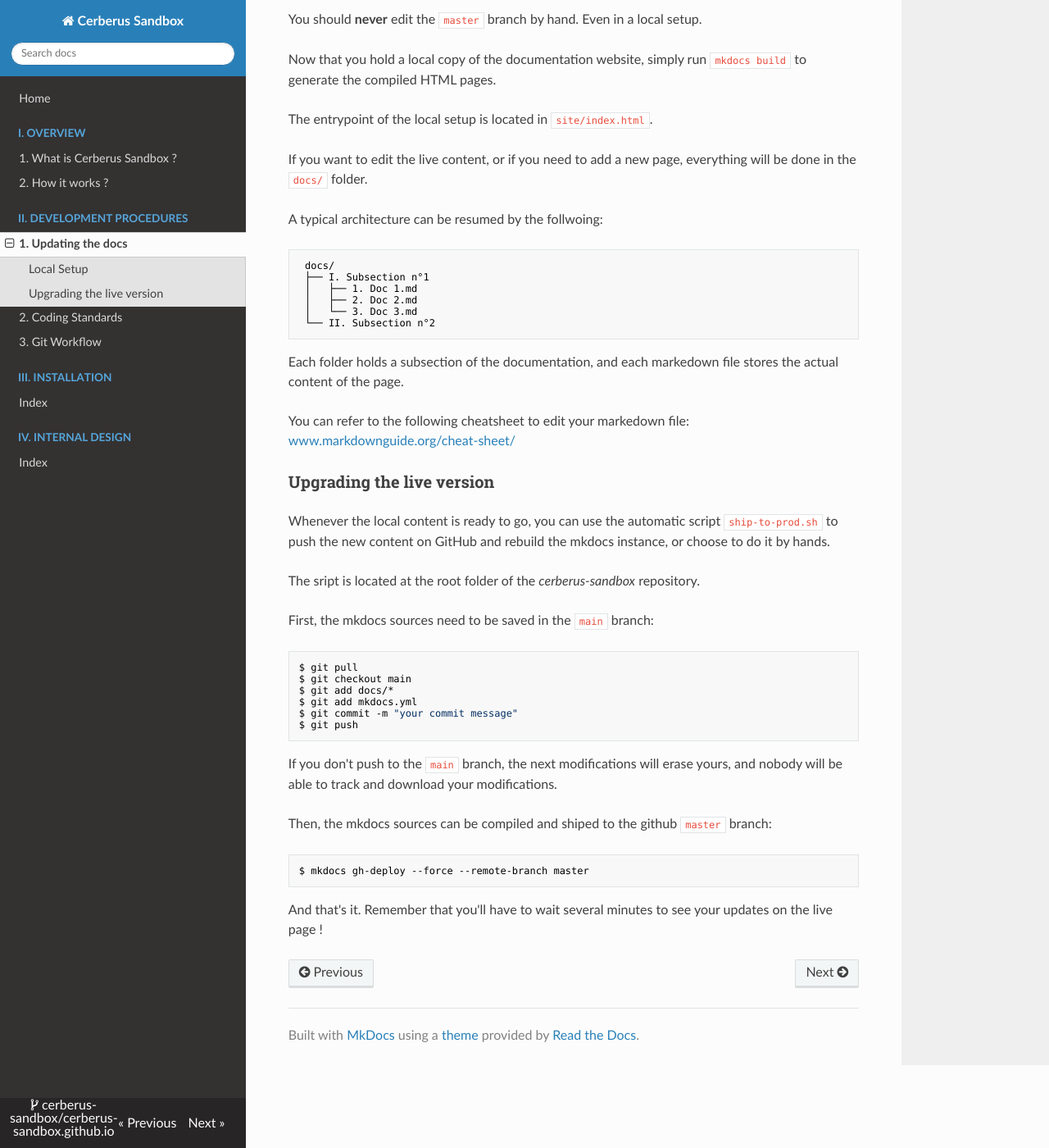
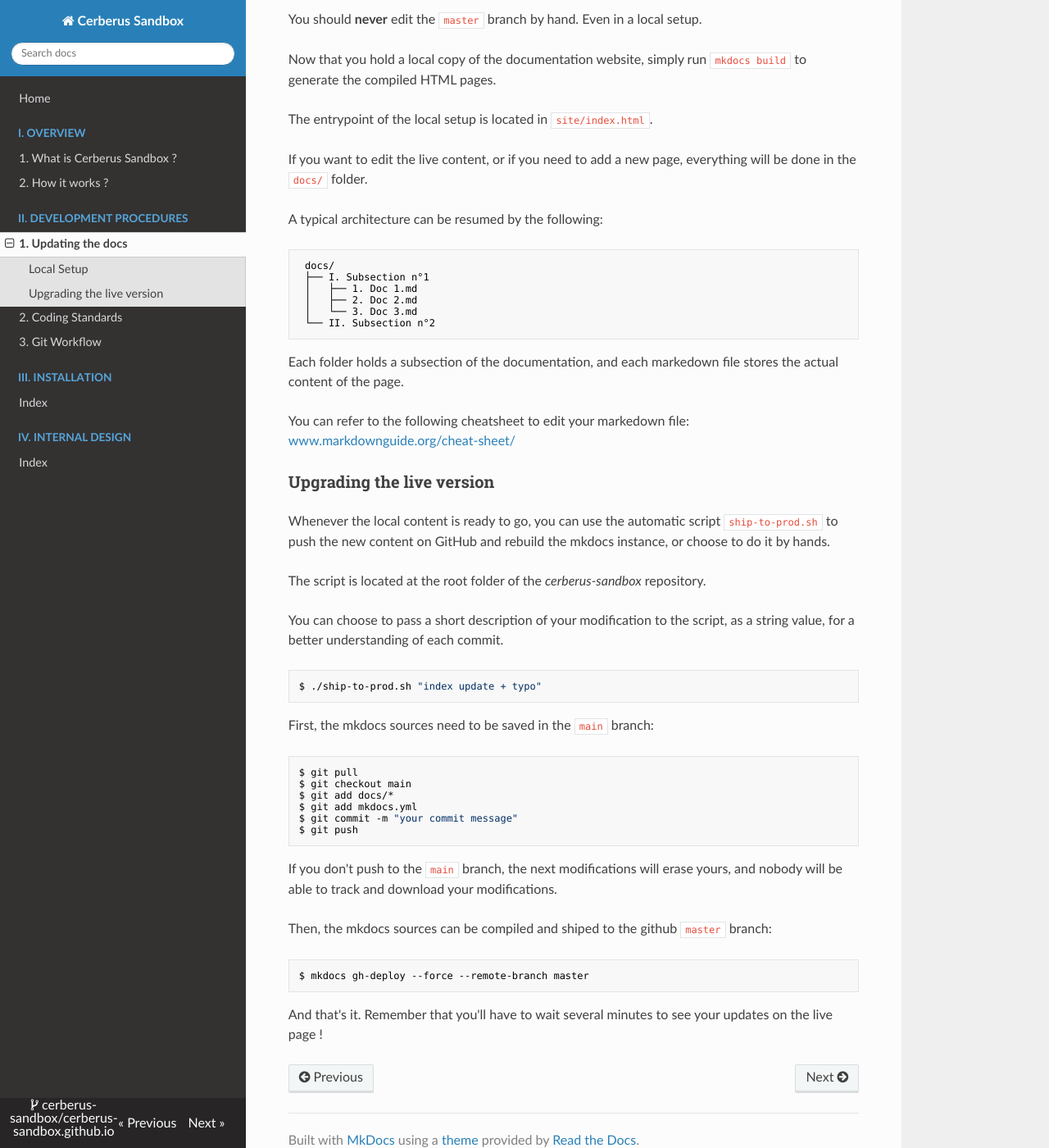
Before and after one commit to Cerberus-Sandbox/cerberus-sandbox.github.io, an MkDocs documentation site: the page built from docs/II. Development Procedures/1. Updating the docs.md, in a window 1280 px wide and 1400 px high, scrolled down 695 px. Shown: the whole window at 82% size. Built offline with MkDocs 1.6.1, drawn with Linux system fonts in a browser that asks for light colours; nearby versions of some CDN libraries.

Commit message:
[10/16/20 22:15:50][root@Arch][Automatic Commit] script usage in details

````diff
--- a/docs/II. Development Procedures/1. Updating the docs.md
+++ b/docs/II. Development Procedures/1. Updating the docs.md
@@ -28,7 +28,7 @@ The entrypoint of the local setup is located in `site/index.html`.
 
 If you want to edit the live content, or if you need to add a new page, everything will be done in the `docs/` folder.
 
-A typical architecture can be resumed by the follwoing:
+A typical architecture can be resumed by the following:
 ```bash
  docs/
  ├── I. Subsection n°1
@@ -46,7 +46,13 @@ You can refer to the following cheatsheet to edit your markedown file: [www.mark
 
 Whenever the local content is ready to go, you can use the automatic script `ship-to-prod.sh` to push the new content on GitHub and rebuild the mkdocs instance, or choose to do it by hands.
 
-The sript is located at the root folder of the _cerberus-sandbox_ repository.
+The script is located at the root folder of the _cerberus-sandbox_ repository.
+
+You can choose to pass a short description of your modification to the script, as a string value, for a better understanding of each commit.
+
+```bash
+$ ./ship-to-prod.sh "index update + typo"
+```
 
 First, the mkdocs sources need to be saved in the `main` branch:
 ```bash
````
